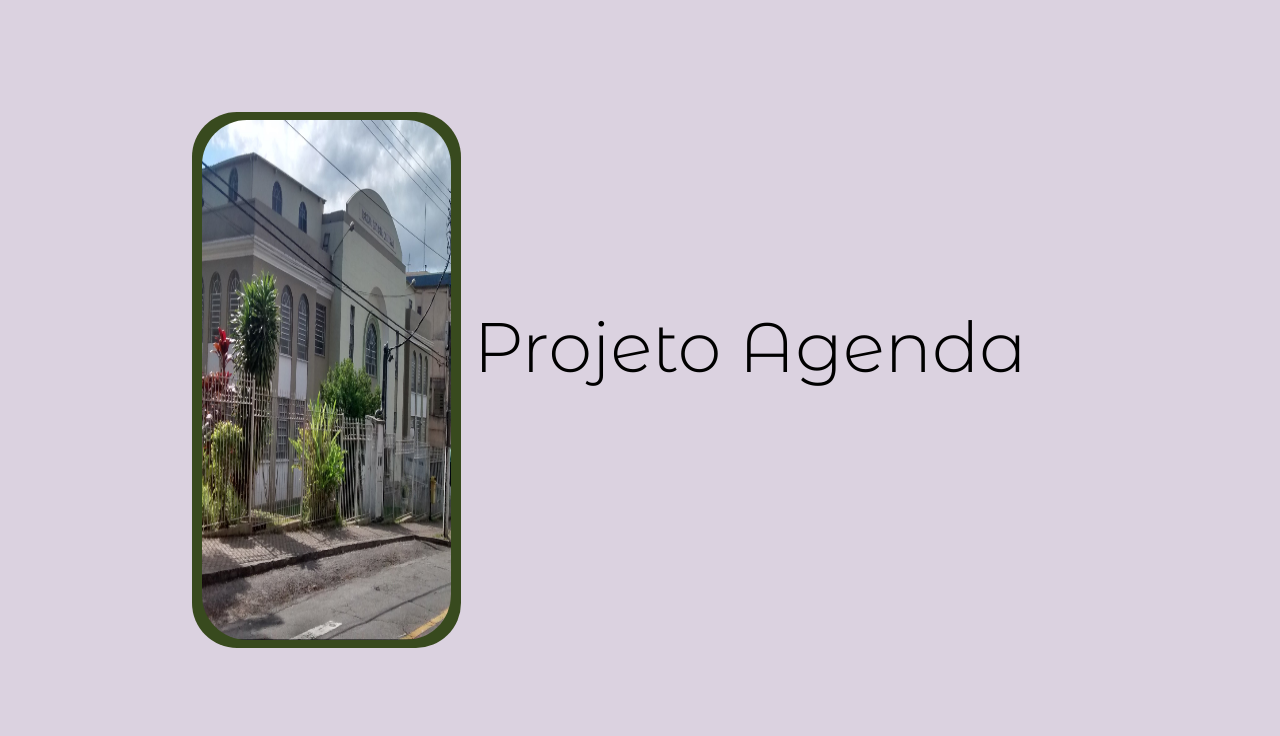
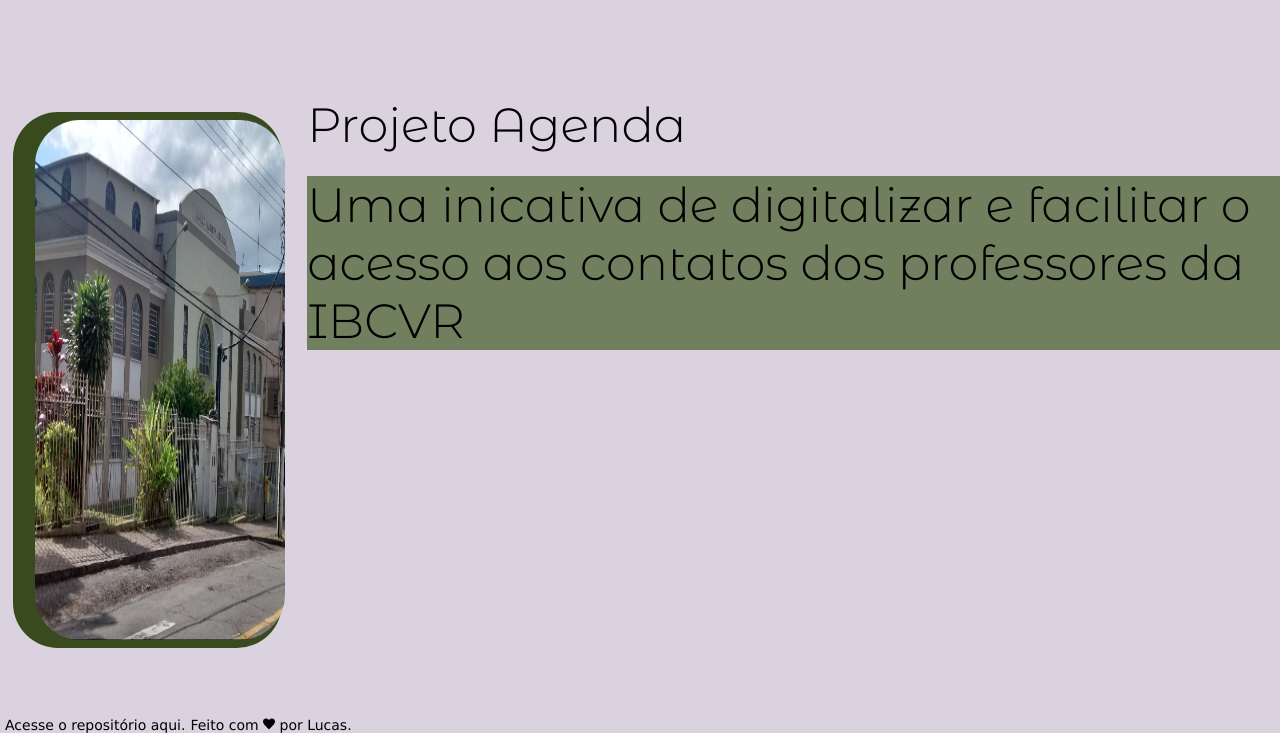
Before and after one commit to lucaslmeireles/projeto_uninter_ibcvr, a Django app: page /sobre/ in a window 1280 px wide. Shown: the part 64-800 px from the top of the page. Run offline with Django 3.2, Linux system fonts and the light colour scheme.

Commit message:
teste final de design

```diff
--- a/contatos/templates/contatos/inicio.html
+++ b/contatos/templates/contatos/inicio.html
@@ -33,6 +33,11 @@
         Agenda</h1>
 
 </main>
+<footer>
+    <a href="https://github.com/lucaslmeireles/projeto_uninter_ibcvr">Acesse o repositório aqui.</a>
+    <p>Feito com <span><svg xmlns="http://www.w3.org/2000/svg" width="12" height="12" viewBox="0 0 24 24"><path d="M12 4.248c-3.148-5.402-12-3.825-12 2.944 0 4.661 5.571 9.427 12 15.808 6.43-6.381 12-11.147 12-15.808 0-6.792-8.875-8.306-12-2.944z"/></svg></span>
+         por Lucas.</p>
+</footer>
 
 </body>
 
--- a/contatos/templates/contatos/sobre.html
+++ b/contatos/templates/contatos/sobre.html
@@ -5,21 +5,43 @@
     <meta charset="UTF-8">
     <meta http-equiv="X-UA-Compatible" content="IE=edge">
     <meta name="viewport" content="width=device-width, initial-scale=1.0">
-    <link rel="stylesheet" href="{% static 'estilosobre.css'%}">
+    <link rel="stylesheet" href="{% static 'css/estilosobre.css' %}"/>
+    <link rel="preconnect" href="https://fonts.googleapis.com">
+    <link rel="preconnect" href="https://fonts.gstatic.com" crossorigin>
+    <link href="https://fonts.googleapis.com/css2?family=Montserrat+Alternates:wght@300&display=swap" rel="stylesheet">
+
     <title>Sobre</title>
 </head>
 <body>
-    <div class="body-image">
-        <div class="body-content">
-            <h1 class="body-heading">Projeto Agenda IBCVR</h1>
-            <h2 class="body-heading">Propósito do Projeto</h2>
-            <p class="body-text">.
-                Esse projeto foi criado da parceira do Ministério da Educação
-                Cristã e Lucas Meireles.O projeto trata-se de uma atividade extensionista
-                de proporcionar o acesso e manipulação de informações de forma mais pratica
+    <nav class="nav">
+        <img class="img" src="{% static 'img/logo.png'%}" width="100px" alt="">
+        <ul class="items">
+            <li>
+                <a href="{% url 'sobre'%}">Sobre</a>
+            </li>
+            <li>
+                <a href="{% url 'login'%}">Login</a>
+            </li>
+        </ul>
+    </nav>
+<main>
+    <div class="div-imagem">
+        <img class="imagem" src="{% static 'img/imgdiv.png' %}" alt="">
+    </div>
 
-            </p>
-        </div>
-    </div>
+    <h1 class="texto">Projeto
+        Agenda</h1>
+    <p class=texto-para>
+        Uma inicativa de digitalizar e facilitar o acesso aos contatos dos
+        professores da IBCVR
+    </p>
+
+</main>
+<footer>
+    <a href="https://github.com/lucaslmeireles/projeto_uninter_ibcvr">Acesse o repositório aqui.</a>
+    <p>Feito com <span><svg xmlns="http://www.w3.org/2000/svg" width="12" height="12" viewBox="0 0 24 24"><path d="M12 4.248c-3.148-5.402-12-3.825-12 2.944 0 4.661 5.571 9.427 12 15.808 6.43-6.381 12-11.147 12-15.808 0-6.792-8.875-8.306-12-2.944z"/></svg></span>
+         por Lucas.</p>
+</footer>
+
 </body>
 </html>
--- a/contatos/urls.py
+++ b/contatos/urls.py
@@ -5,7 +5,7 @@ from . import views
 
 urlpatterns = [
     path('', views.paginicio, name='paginicio'),
-    path('sobre/', views.paginicio, name='sobre'),
+    path('sobre/', views.sobre, name='sobre'),
     path('agenda/', views.PagInicialAgenda.as_view(), name='index'),
     path('adicionarcontato/', views.adicionacontato, name='adicionar'),
     path('enviaremail/', views.enviaemail, name='enviaemail'),
--- a/contatos/views.py
+++ b/contatos/views.py
@@ -15,7 +15,7 @@ def paginicio(request):
     return render(request, 'contatos/inicio.html')
 def sobre(request):
     #cria a pag sobre
-    return render(request, 'contatos/inicio.html')
+    return render(request, 'contatos/sobre.html')
 
 class PagInicialAgenda(LoginRequiredMixin, ListView):
     #cria a lista da agenda
--- a/templates/static/css/estilo.css
+++ b/templates/static/css/estilo.css
@@ -31,7 +31,7 @@
 main{
 
     background-color: #DBD2E0;
-    height: 92vh;
+    height: 89.65vh;
     margin: auto;
 
 }
@@ -70,6 +70,26 @@ main{
     font-style: normal;
     font-weight: normal;
 }
+footer{
+    display: flex;
+    background-color: #DBD2E0;
+
+}
+footer a {
+    text-decoration: none;
+    color: black;
+    font-family: Verdana, Geneva, Tahoma, sans-serif;
+    font-size: 14px;
+    text-align: right;
+    margin-left: 5px;
+}
+footer p {
+    color: black;
+    font-family: Verdana, Geneva, Tahoma, sans-serif;
+    font-size: 14px;
+    margin-left: 5px;
+}
+
 
 @media (max-width:800px){
     .texto{
--- a/templates/static/css/estilosobre.css
+++ b/templates/static/css/estilosobre.css
@@ -3,108 +3,183 @@
     margin: 0;
 }
 
-body {
-    font-family: 'Robot', sans-serif;
-    background:
-    linear-gradient(0deg, rgba(151, 151, 151, 0.5), rgba(151, 151, 151, 0.5)),
-    url('imginicio.jpg');
-    background-size: 100%;
+
+.nav{
+    height: 8vh;
+    display: flex;
+    background-color: #002400;
+    justify-content: space-around;
+    align-items: center;
+
+}
+.items{
+    list-style: none;
+    display: flex;
+}
+
+.items li{
+    letter-spacing: normal;
+    padding: 10px ;
+}
+.items a{
+    text-decoration: none;
+    font-family: 'Montserrat Alternates', sans-serif;
+    color: #fff;
+}
+
+
+main{
+
+    background-color: #DBD2E0;
+    height: 89.65vh;
+    margin: auto;
 
 }
 
-.nav-container {
-    background: #6CCB6A;
-    height: 55px;
-}
-.logo{
-    padding:0px;
-    margin: 0px;
-}
-#imagem{
-    top: 0px;
-    padding-bottom: 15px;
-}
-.wrapper {
-    width: 1200px;
-    margin: 0 auto;
-    height: max-content;
+.imagem{
+    height: 65vh;
+    width: 19.5vw;
+    position: relative;
+    border-radius: 45px;
+    animation: saida 5s forwards;
+
+
 }
 
-nav {
+.div-imagem{
+    background: rgba(39, 59, 9, 0.9);
+    border-radius: 45px;
+    height: 67vh;
+    width: 21vw;
+    left: 15vw;
+    top: 22vh;
+    position: absolute;
     display: flex;
+    justify-content: center;
     align-items: center;
-    justify-content: space-between;
-    height: 72px;
-}
+    animation: saida 5s forwards;
 
-nav ul{
-    display: flex;
 }
 
 
+.texto{
+    text-align: center;
+    position: absolute;
+    font-size: 70px;
+    left: 37vw;
+    top: 46vh;
+    font-family: 'Montserrat Alternates', sans-serif;
+    font-style: normal;
+    font-weight: normal;
+    animation: textoh1 2s forwards 2s;
 
-.nav-items li {
-    list-style: none;
-    position: 100px;
-    padding-bottom: 20px;
-    margin: 15px;
 }
 
+.texto-para{
+    text-align: initial;
+    position: absolute;
+    font-size: 34px;
+    left: 37vw;
+    top: 59.5vh;
+    font-family: 'Montserrat Alternates', sans-serif;
+    font-style: normal;
+    font-weight: normal;
+    animation: texto 2s forwards 2s;
+
+}
+footer{
+    display: flex;
+    background-color: #DBD2E0;
+
+}
+footer a {
+    text-decoration: none;
+    color: black;
+    font-family: Verdana, Geneva, Tahoma, sans-serif;
+    font-size: 14px;
+    text-align: right;
+    margin-left: 5px;
+}
+footer p {
+    color: black;
+    font-family: Verdana, Geneva, Tahoma, sans-serif;
+    font-size: 14px;
+    margin-left: 5px;
+}
+@media (max-width:800px){
+    .texto{
+        text-align: center;
+        position: absolute;
+        font-size: 38px;
+        left: 7vw;
+        top: 46vh;
+        font-family: 'Montserrat Alternates', sans-serif;
+        font-style: normal;
+        font-weight: normal;
+        animation:none;
+        ;
+
+    }
+    .texto-para{
+        text-align: left;
+        position: absolute;
+        font-size: 21px;
+        left: 7vw;
+        top: 58vh;
+        font-family: 'Montserrat Alternates', sans-serif;
+        font-style: normal;
+        font-weight: normal;
+        animation: none;
+        color: rgba(43, 75, 12);
 
 
-.nav-items li a{
-    color: black;
-    font-size: 16px;
-    font-family: 'Segoe UI', Tahoma, Geneva, Verdana, sans-serif;
-    text-decoration: none;
-}
-.header-container {
+    }
 
-    align-items: center;
+
+    .imagem{
+        display: none;
+    }
+    .div-imagem{
+        display: none;
+    }
 }
 
+@keyframes saida{
+    from{
+        left: 15vw;
 
+    }
+    to{
+        left: 1vw;
 
-.body-image{
-    display: flex;
-
+    }
 }
-.body-content{
-    position: absolute;
-    top: 300px;
-    left: 425px;
-}
-
 @keyframes texto{
     from{
-        font-size: 0px;
+        font-size: 34px;
+        left: 37vw;
+        top: 59.5vh;
+
     }
     to{
-        font-size: 43px;
+        font-size: 48px;
+        left: 24vw;
+        top: 30vh;
+        background-color: rgba(43, 75, 12, 0.603);
+
     }
 }
-@keyframes texto1{
+@keyframes textoh1{
     from{
-        color: #E5EAFA;
+        font-size: 70px;
+        left: 37vw;
+        top: 46vh;
+
     }
     to{
-        color: #747578;
+        font-size: 48px;
+        left: 24vw;
+        top: 20vh;
+
     }
 }
-.body-heading{
-    font-family: 'Segoe UI', Tahoma, Geneva, Verdana, sans-serif;
-    font-size: 43px;
-    color: #093824;
-    text-align: center;
-    animation: texto 3s   ;
-}
-
-
-.body-subtitle{
-    font-family: 'Segoe UI', Tahoma, Geneva, Verdana, sans-serif;
-    font-size: 14px;
-    color: #747578;
-    text-align: center;
-    animation: texto1 3s   ;
-
-}
```
